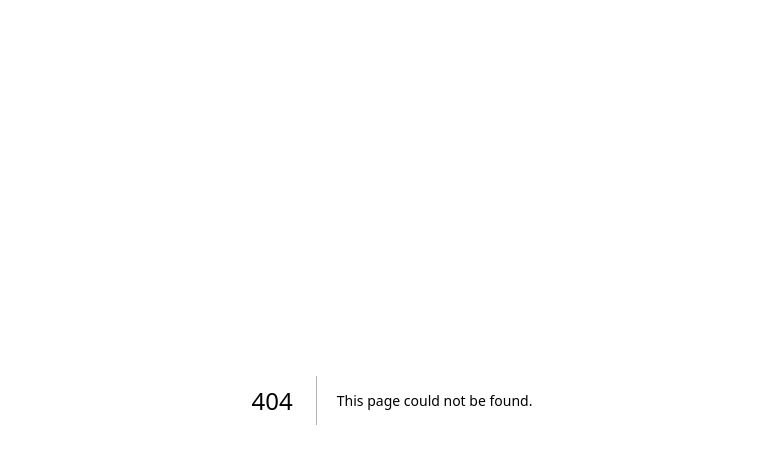
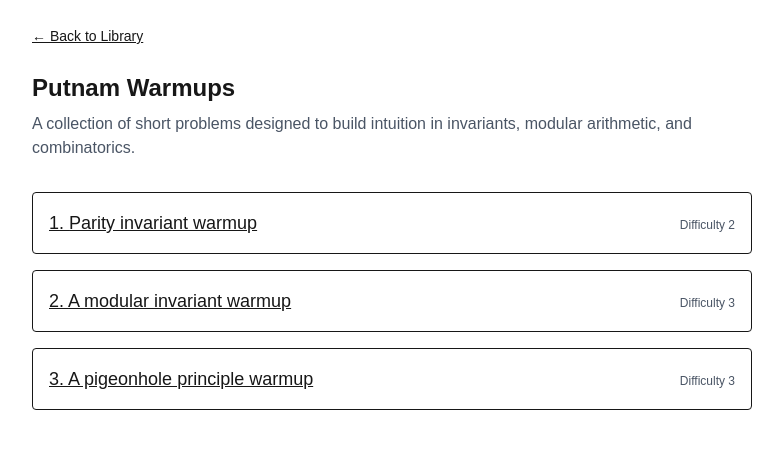
Before and after one commit to 360Jorge/mathlab, a Next.js app: page /tracks/putnam-warmups in a window 1280 px wide. Before the commit this address had no page. Shown: the top 464 px of the page, without its empty margins (248-1031 px from the left). Built offline with nearby package versions, Linux system fonts and the light colour scheme.

Commit message:
Add track system with Putnam Warmups track

```diff
--- a/src/app/page.tsx
+++ b/src/app/page.tsx
@@ -15,6 +15,14 @@ export default function Home() {
       >
         Go to Library →
       </Link>
+
+      <Link
+        href="/tracks"
+        className="mt-6 inline-block rounded border px-4 py-2 text-sm font-medium"
+      >
+        Explore Tracks →
+      </Link>
+
     </main>
   );
 }
--- /dev/null
+++ b/src/app/tracks/[slug]/page.tsx
@@ -0,0 +1,50 @@
+import { notFound } from "next/navigation";
+import Link from "next/link";
+import { TRACKS } from "@/lib/content/tracks";
+import { getAllProblems } from "@/lib/content/mdx";
+
+type Props = { params: Promise<{ slug: string }> };
+
+export default async function TrackPage({ params }: Props) {
+  const { slug } = await params;
+
+  const track = TRACKS.find((t) => t.slug === slug);
+  if (!track) return notFound();
+
+  const allProblems = getAllProblems();
+
+  const problems = track.order
+    .map((slug) => allProblems.find((p) => p.slug === slug))
+    .filter(Boolean);
+
+  return (
+    <main className="mx-auto max-w-3xl p-6">
+      <div className="mb-6">
+        <Link href="/library" className="text-sm underline">
+          ← Back to Library
+        </Link>
+      </div>
+
+      <h1 className="text-2xl font-semibold">{track.title}</h1>
+      <p className="mt-2 text-gray-600">{track.description}</p>
+
+      <ul className="mt-8 space-y-4">
+        {problems.map((p, i) => (
+          <li key={p!.slug} className="rounded border p-4">
+            <div className="flex items-baseline justify-between">
+              <Link
+                href={`/p/${p!.slug}`}
+                className="text-lg font-medium underline"
+              >
+                {i + 1}. {p!.title}
+              </Link>
+              <span className="text-xs text-gray-600">
+                Difficulty {p!.difficulty}
+              </span>
+            </div>
+          </li>
+        ))}
+      </ul>
+    </main>
+  );
+}
--- /dev/null
+++ b/src/app/tracks/page.tsx
@@ -0,0 +1,29 @@
+import Link from "next/link";
+import { TRACKS } from "@/lib/content/tracks";
+
+export default function TracksIndexPage() {
+  return (
+    <main className="mx-auto max-w-3xl p-6">
+      <h1 className="text-2xl font-semibold">Tracks</h1>
+      <p className="mt-2 text-gray-600">
+        Curated learning paths designed to build specific problem-solving skills.
+      </p>
+
+      <ul className="mt-8 space-y-4">
+        {TRACKS.map((track) => (
+          <li key={track.slug} className="rounded border p-4">
+            <Link
+              href={`/tracks/${track.slug}`}
+              className="text-lg font-medium underline"
+            >
+              {track.title}
+            </Link>
+            <p className="mt-1 text-sm text-gray-600">
+              {track.description}
+            </p>
+          </li>
+        ))}
+      </ul>
+    </main>
+  );
+}
--- /dev/null
+++ b/src/lib/content/tracks.ts
@@ -0,0 +1,20 @@
+export type TrackMeta = {
+  slug: string;
+  title: string;
+  description: string;
+  order: string[]; // ordered list of problem slugs
+};
+
+export const TRACKS: TrackMeta[] = [
+  {
+    slug: "putnam-warmups",
+    title: "Putnam Warmups",
+    description:
+      "A collection of short problems designed to build intuition in invariants, modular arithmetic, and combinatorics.",
+    order: [
+      "pw-001-parity-invariant",
+      "pw-002-mod-invariant",
+      "pw-003-pigeonhole",
+    ],
+  },
+];
```
